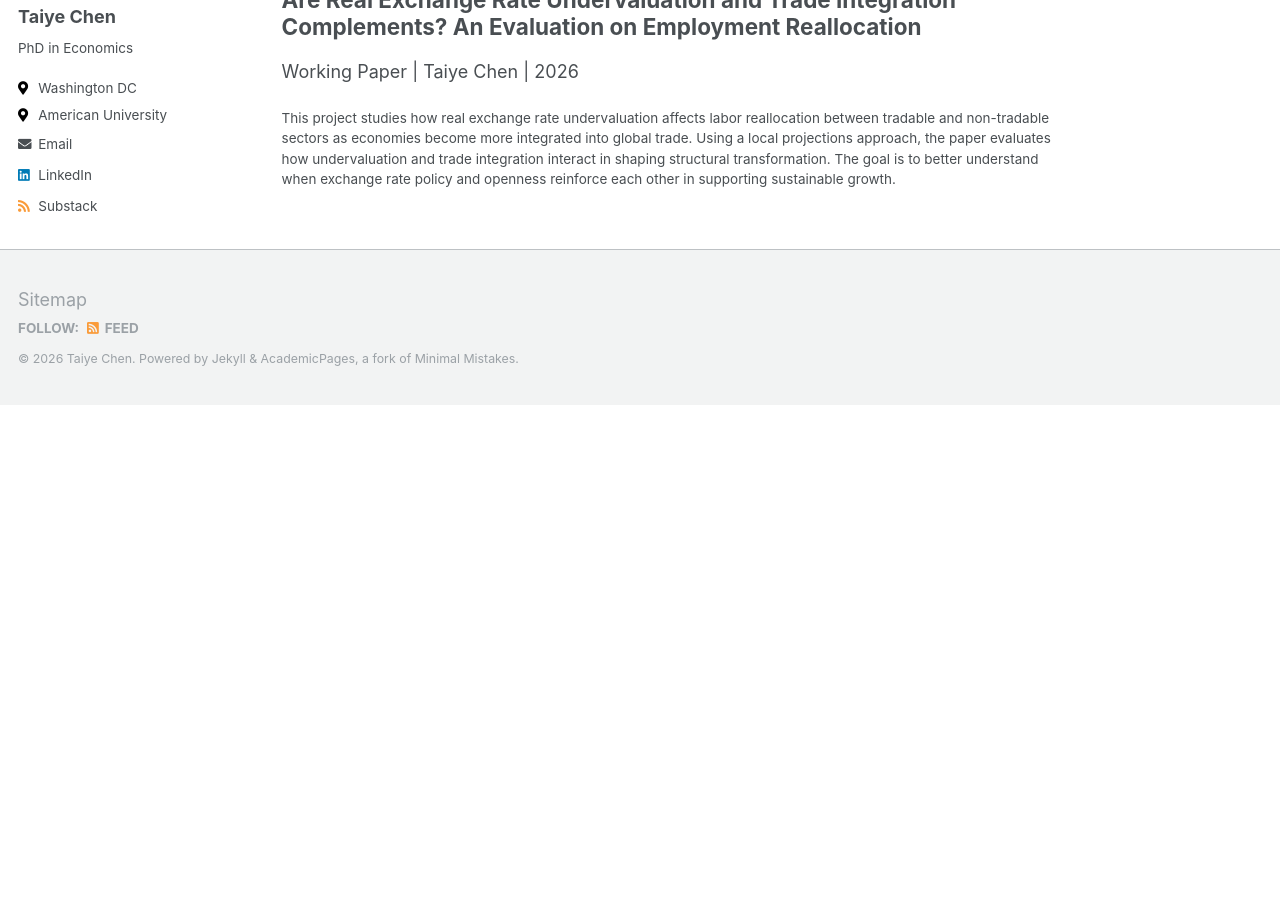
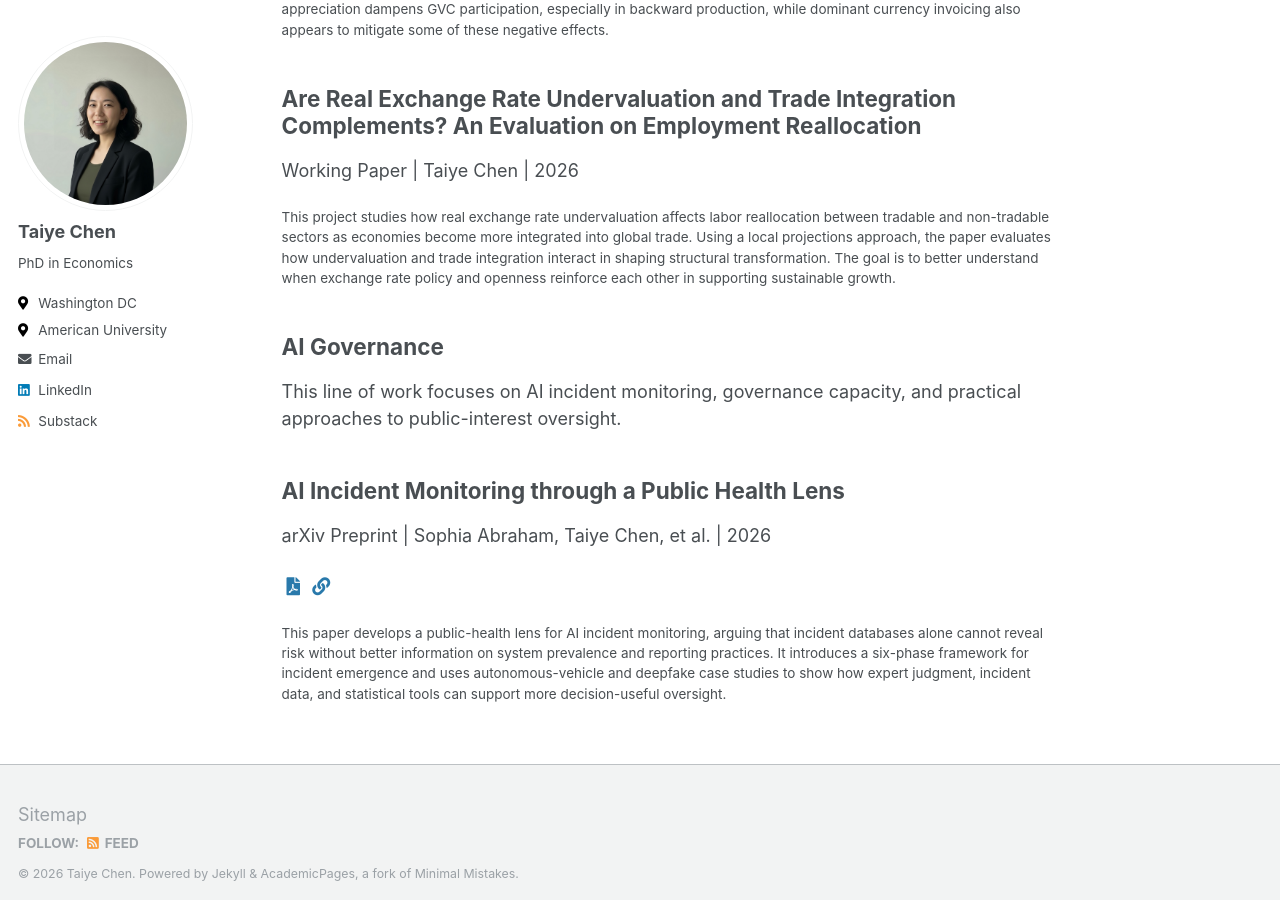
Before and after one commit to taiyechen/taiyechen.github.io, a Jekyll site: the page built from _pages/research.md, in a window 1280 px wide and 900 px high, scrolled down 865 px. Built offline with Jekyll 4.4.1, drawn with Linux system fonts in a browser that asks for light colours; before the commit the page ends 1270 px from its top, so only the background shows below that; some of the changed text lies outside the part shown.

Commit message:
update research

```diff
--- a/_pages/research.md
+++ b/_pages/research.md
@@ -5,16 +5,31 @@ permalink: /research/
 author_profile: true
 ---
 
-My current work focuses on international economics, development, and macroeconomics, with particular interest in exchange rates, trade invoicing, global value chains, and geoeconomic fragmentation.
+My research spans international economics and an emerging line of work in AI governance. In economics, I focus on exchange rates, trade invoicing, global value chains, and geoeconomic fragmentation. In AI governance, I am developing work on incident monitoring, public-interest oversight, and institutional approaches to AI risk governance.
 
 {% include base_path %}
 
-{% assign ordered_pages = site.research | sort:"order_number" %}
+{% assign economics_projects = site.research | where: "research_area", "economics" | sort: "order_number" %}
+{% assign ai_governance_projects = site.research | where: "research_area", "ai-governance" | sort: "order_number" %}
 
-{% if ordered_pages.size > 0 %}
-  {% for post in ordered_pages %}
+## Economics
+
+{% if economics_projects.size > 0 %}
+  {% for post in economics_projects %}
     {% include archive-single.html %}
   {% endfor %}
 {% else %}
-  <p>Research entries will appear here as they are added.</p>
+  <p>Economics research entries will appear here as they are added.</p>
 {% endif %}
+
+## AI Governance
+
+This line of work focuses on AI incident monitoring, governance capacity, and practical approaches to public-interest oversight.
+
+{% if ai_governance_projects.size > 0 %}
+  {% for post in ai_governance_projects %}
+    {% include archive-single.html %}
+  {% endfor %}
+{% else %}
+  <p>AI governance research entries will appear here as they are added.</p>
+{% endif %}
```
Also changed, not shown: _research/2026-01-01-dollar-invoicing-gvc-two-way-interaction.md (+1 -0 lines), _research/2026-01-02-trade-invoicing-decisions-and-gvc-participation.md (+1 -0 lines), _research/2026-01-03-rer-undervaluation-and-trade-integration.md (+1 -0 lines), _research/2026-04-21-ai-incident-monitoring-public-health-lens.md (added, +18 -0 lines).
